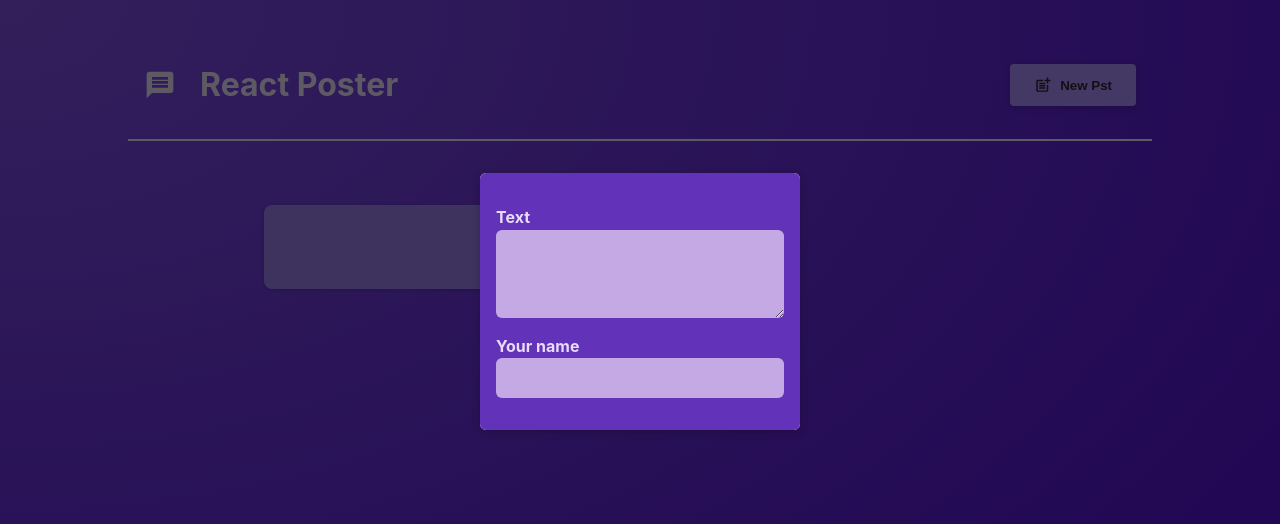
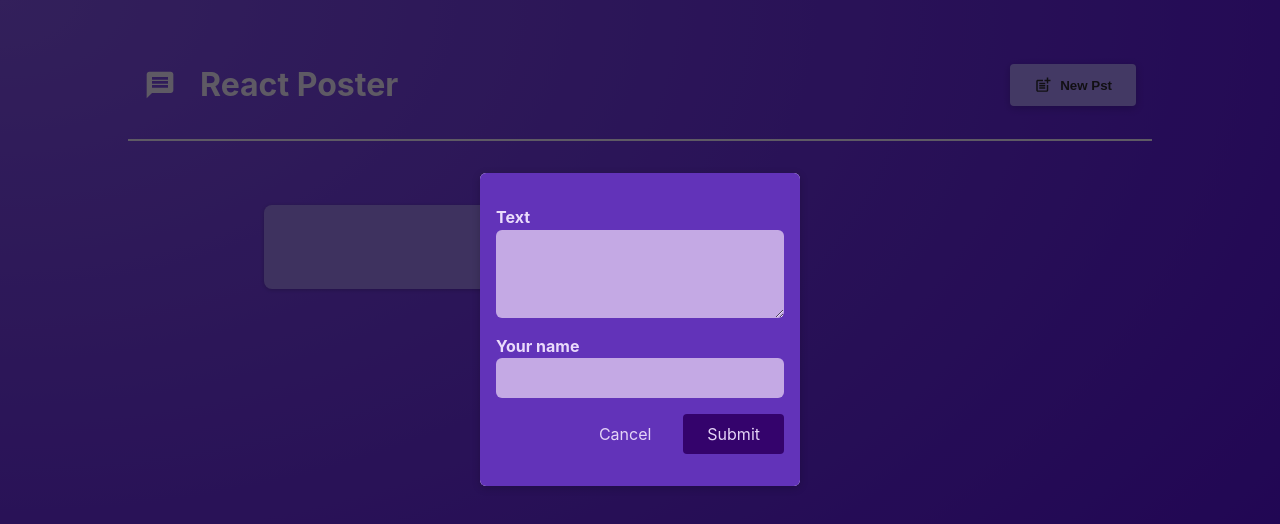
Before and after one commit to AsbestosFool/Ace-Project, a React (Vite) app in the folder Next JS Training/react-crash-course/: page / in a window 1280 px wide. Both pictures are taken after a click on the button "New Pst". Shown: the top 524 px of the page. Built offline with nearby package versions, Linux system fonts and the light colour scheme.

Commit message:
Added Form buttons

```diff
--- a/Next JS Training/react-crash-course/src/components/NewPost.jsx
+++ b/Next JS Training/react-crash-course/src/components/NewPost.jsx
@@ -12,6 +12,10 @@
         <label htmlFor="name">Your name</label>
         <input type="text" id="name" required onChange={props.onAuthorChange}/>
       </p>
+      <p className ={classes.actions}>
+        <button type="button" onClick={props.onCancel}>Cancel</button>
+        <button>Submit</button>
+      </p>
     </form>
   );
 }
--- a/Next JS Training/react-crash-course/src/components/PostList.jsx
+++ b/Next JS Training/react-crash-course/src/components/PostList.jsx
@@ -21,7 +21,8 @@
         <Modal onClose = {onStopPosting}>
             <NewPost
             onBodyChange = {bodyChangeHandler}
-            onAuthorChange = {authorChangeHandler}/>
+            onAuthorChange = {authorChangeHandler}
+            onCancel = {onStopPosting}/>
         </Modal>
         )}
         <ul className={styles.posts}>
```
